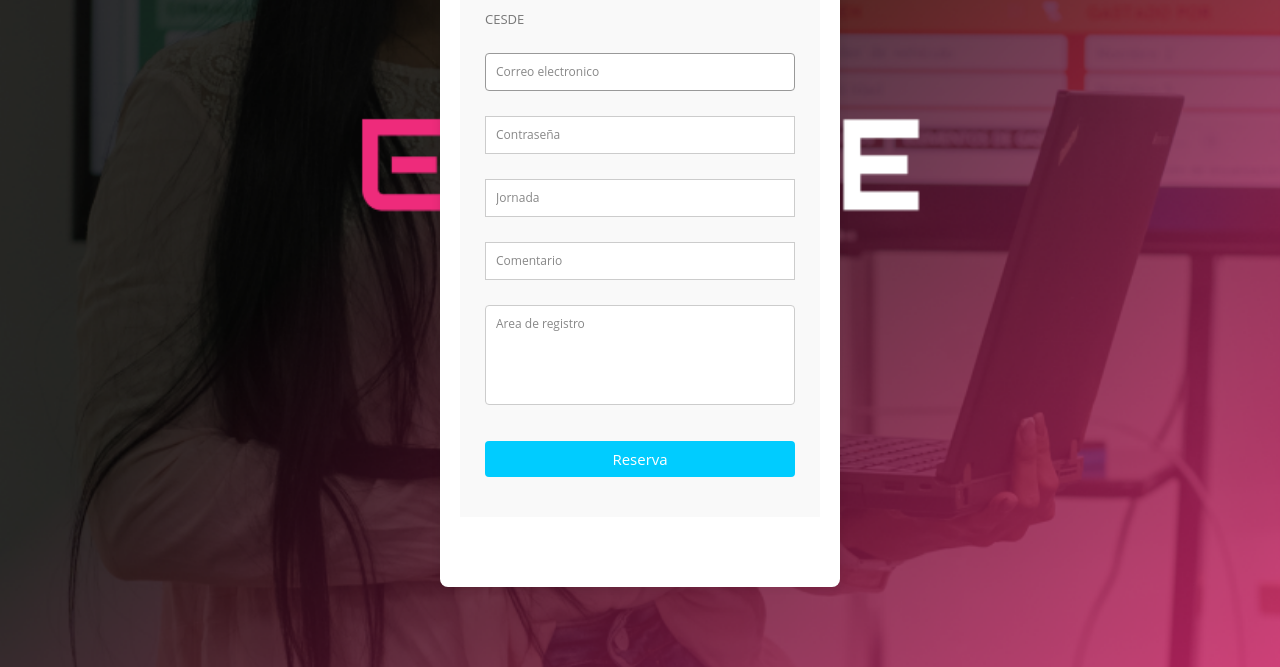
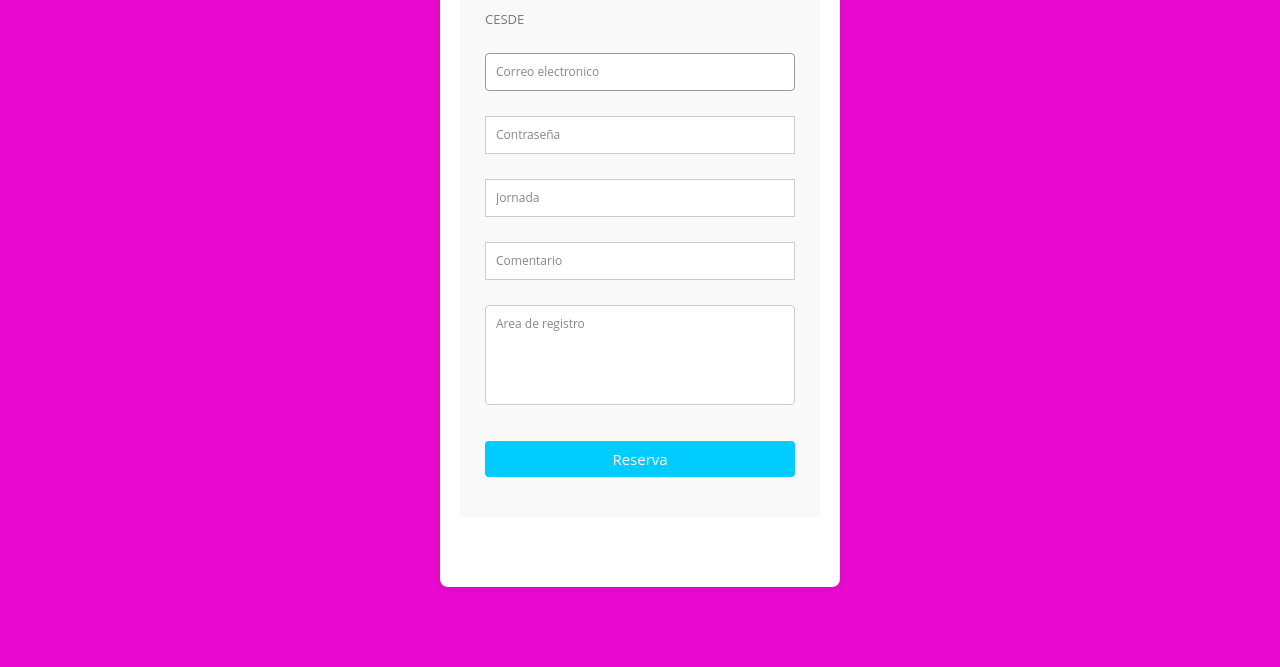
Before and after one commit to grupocesde4/Reservas_Equipos, a plain HTML site: page index.html in a window 1280 px wide. Shown: the part 338-1005 px from the top of the page. Drawn offline with nearby package versions, Linux system fonts and the light colour scheme; files that its build step writes are made by us from their sources; files whose address does not match are found by name.

Commit message:
comentarios style body

```diff
--- a/css/style.css
+++ b/css/style.css
@@ -70,11 +70,11 @@ body {
     font-size: 12px;
     line-height:30px;
     color:#777;
-    background-color: rgba(0, 204, 255, 0); /* Color de fondo con opacidad */
+    /* background-color: rgba(0, 204, 255, 0);  Color de fondo con opacidad
     background-image: url(Reservas_Equipos/images/ecesde-1.webp);
-    background-size: cover; /* Ajusta la imagen para cubrir todo el fondo */
-    background-position: center; /* Centra la imagen */
-    background-repeat: no-repeat; /* Evita que la imagen se repita */
+    background-size: cover; Ajusta la imagen para cubrir todo el fondo
+    background-position: center; Centra la imagen
+    background-repeat: no-repeat; Evita que la imagen se repita */
   }
 
   .container {
```
